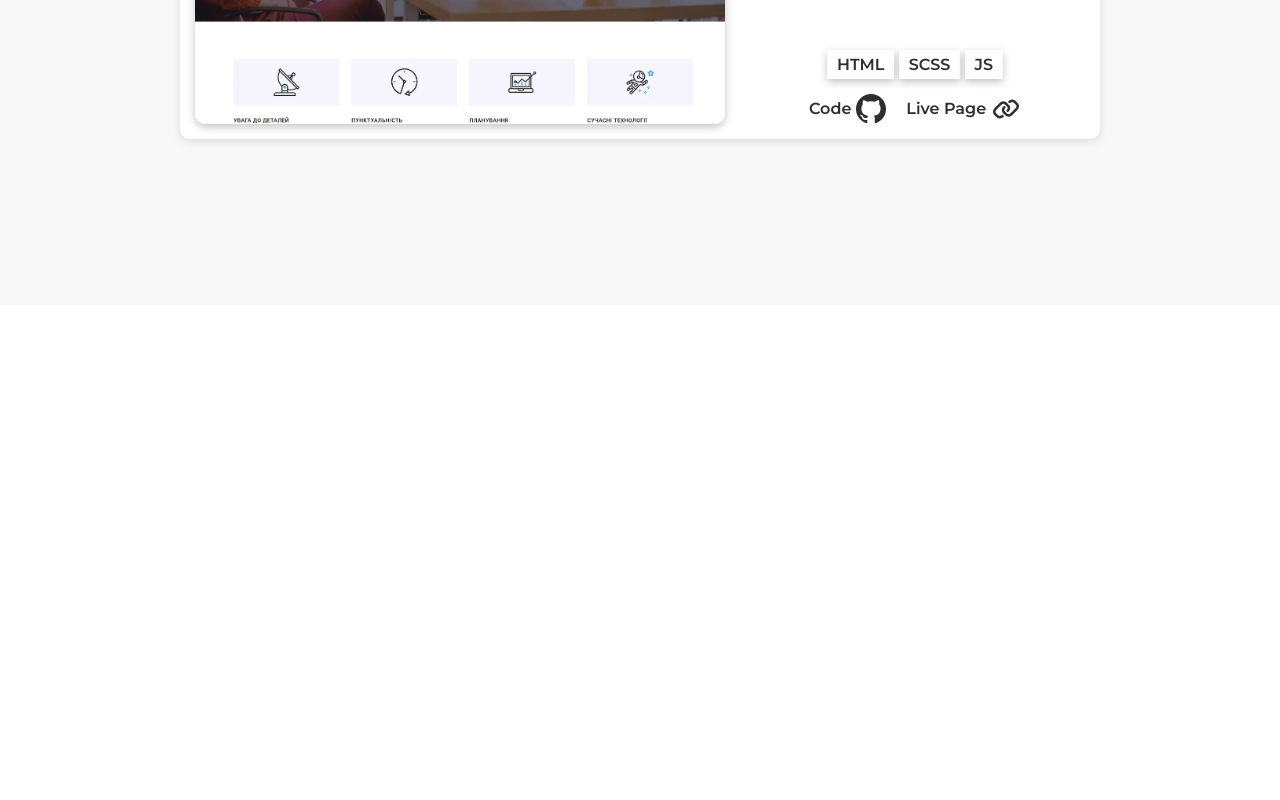
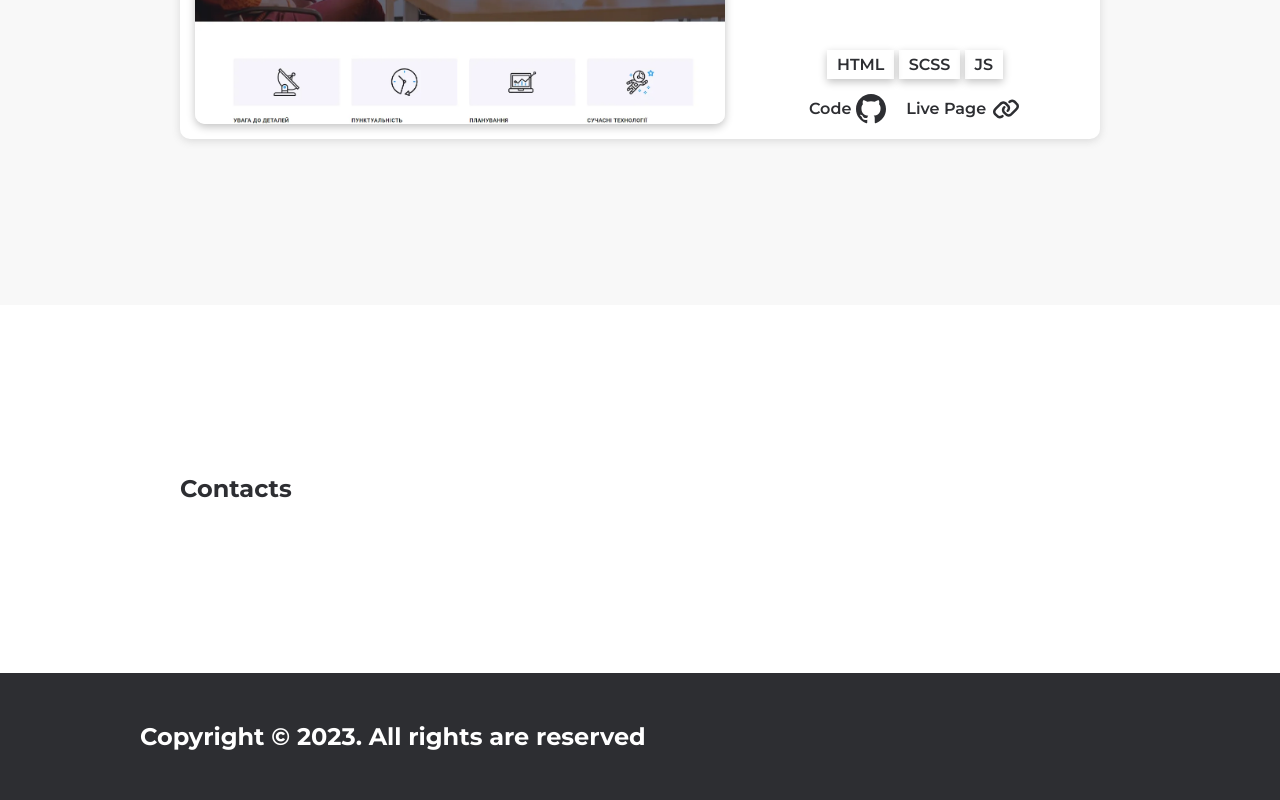
Before and after one commit to LehezaDmytro/portfolio, a plain HTML site: page index.html in a window 1280 px wide. Shown: the part 3779-4579 px from the top of the page. Before the commit the page ends 4384 px from the top, so only its background shows below. Drawn offline with nearby package versions, Linux system fonts and the light colour scheme.

Commit message:
added footer content and styles

```diff
--- a/index.html
+++ b/index.html
@@ -413,10 +413,16 @@
         </div>
       </section>
       <section id="contacts" class="contacts">
-        <div class="container"></div>
+        <div class="container">
+          <h2>Contacts</h2>
+        </div>
       </section>
     </main>
-    <footer></footer>
+    <footer>
+      <div class="container">
+        <h2>Copyright © 2023. All rights are reserved</h2>
+      </div>
+    </footer>
     <!-- Swiper JS -->
     <script src="https://cdn.jsdelivr.net/npm/swiper@10/swiper-bundle.min.js"></script>
     <script src="./js/swiper.js"></script>
--- /dev/null
+++ b/sass/components/_footer.scss
@@ -0,0 +1,10 @@
+footer {
+  background-color: #2d2e32;
+  .container {
+    padding: 30px 0;
+  }
+
+  h2 {
+    color: #fff;
+  }
+}
--- a/sass/main.scss
+++ b/sass/main.scss
@@ -5,3 +5,4 @@
 @import "components/hero";
 @import "components/about";
 @import "components/projects";
+@import "components/footer";
```
Also changed, not shown: css/main.css, 1 other file.
